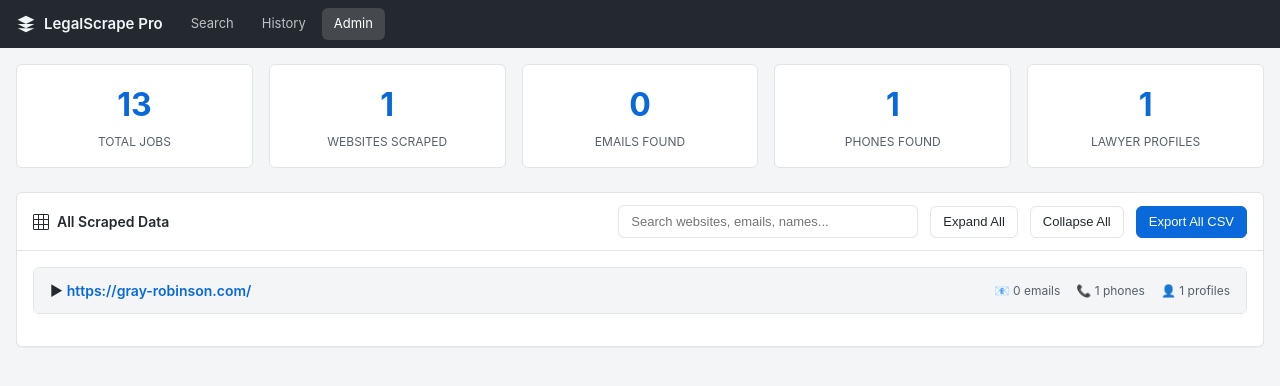
After one commit to subhrajitm/scrapper, a Flask app: page /admin in a window 1280 px wide. The commit adds this page. Shown: the top 386 px of the page. Run offline with Flask 3, Linux system fonts and the light colour scheme.

Commit message:
admin updated

```diff
--- a/app.py
+++ b/app.py
@@ -24,14 +24,23 @@ from scrapy_scraper import (
 )
 from list_importer import search_from_list, normalize_url
 
-# Import database for caching (optional)
+# Import database for caching and persistence (optional)
 try:
-    from database import init_db, get_recent_jobs, get_cached_search, save_search_cache, make_cache_key
+    from database import (
+        init_db,
+        get_recent_jobs,
+        get_job_items,
+        get_cached_search,
+        save_search_cache,
+        make_cache_key,
+    )
     init_db()
     DB_AVAILABLE = True
-except Exception:
+except Exception as e:
+    print(f"Database not available: {e}")
     DB_AVAILABLE = False
     def get_recent_jobs(limit=50): return []
+    def get_job_items(job_id): return []
 
 app = Flask(__name__)
 
@@ -279,6 +288,78 @@ def api_jobs():
 def history_page():
     """Job history page."""
     return render_template("history.html")
+
+
+@app.route("/admin", methods=["GET"])
+def admin_page():
+    """Admin panel to view all scraped data."""
+    return render_template("admin.html")
+
+
+@app.route("/api/admin/data", methods=["GET"])
+def api_admin_data():
+    """Get all scraped data for admin panel (from memory + database)."""
+    from scrapy_scraper import scraped_items_by_job, scraping_progress_by_job
+
+    jobs_data = []
+    seen_job_ids = set()
+
+    # First, get data from in-memory (current session)
+    for job_id, items in scraped_items_by_job.items():
+        seen_job_ids.add(job_id)
+        progress = scraping_progress_by_job.get(job_id, {})
+        jobs_data.append({
+            "job_id": job_id,
+            "status": progress.get("status", "unknown"),
+            "total_urls": progress.get("total", 0),
+            "completed": progress.get("completed", 0),
+            "items": items,
+            "source": "memory",
+        })
+
+    # Then, get data from database (persisted from previous sessions)
+    if DB_AVAILABLE:
+        try:
+            from database import get_recent_jobs, get_job_items
+            db_jobs = get_recent_jobs(limit=100)
+            for job in db_jobs:
+                if job.id not in seen_job_ids:
+                    db_items = get_job_items(job.id)
+                    jobs_data.append({
+                        "job_id": job.id,
+                        "status": job.status,
+                        "total_urls": job.total_urls,
+                        "completed": job.completed_urls,
+                        "items": db_items,
+                        "source": "database",
+                        "created_at": job.created_at.isoformat() if job.created_at else None,
+                    })
+        except Exception as e:
+            print(f"Error loading from DB: {e}")
+
+    return jsonify({"jobs": jobs_data})
+
+
+@app.route("/api/admin/export-csv", methods=["GET"])
+def api_admin_export_csv():
+    """Export all scraped data as CSV."""
+    from scrapy_scraper import scraped_items_by_job
+
+    all_items = []
+    for job_id, items in scraped_items_by_job.items():
+        all_items.extend(items)
+
+    if not all_items:
+        return Response("No data to export", mimetype="text/plain")
+
+    websites = [item.get("website", "") for item in all_items]
+    csv_content = build_csv_from_scraped_data(websites, all_items)
+
+    return Response(
+        csv_content,
+        mimetype="text/csv",
+        headers={"Content-Disposition": "attachment; filename=all_scraped_data.csv"},
+    )
 
 
 def build_csv_from_scraped_data(websites: List[str], scraped_data: List[dict]) -> str:
--- /dev/null
+++ b/templates/admin.html
@@ -0,0 +1,370 @@
+<!DOCTYPE html>
+<html lang="en">
+<head>
+  <meta charset="UTF-8">
+  <meta name="viewport" content="width=device-width, initial-scale=1.0">
+  <title>Admin Panel - LegalScrape Pro</title>
+  <style>
+    :root {
+      --bg: #f4f5f7;
+      --surface: #fff;
+      --border: #e1e4e8;
+      --text: #24292f;
+      --text-muted: #57606a;
+      --primary: #0969da;
+      --success: #1a7f37;
+      --success-bg: #dafbe1;
+      --warning: #9a6700;
+      --warning-bg: #fff8c5;
+      --danger: #cf222e;
+      --danger-bg: #ffebe9;
+      --header-bg: #24292f;
+      --header-text: #f0f6fc;
+      --radius: 6px;
+      --shadow-sm: 0 1px 0 rgba(31,35,40,.04);
+    }
+    * { box-sizing: border-box; margin: 0; padding: 0; }
+    body {
+      font-family: -apple-system, BlinkMacSystemFont, 'Segoe UI', 'Noto Sans', Helvetica, Arial, sans-serif;
+      background: var(--bg);
+      color: var(--text);
+      font-size: 14px;
+      line-height: 1.5;
+    }
+    .header {
+      background: var(--header-bg);
+      padding: 0 16px;
+      height: 48px;
+      display: flex;
+      align-items: center;
+      gap: 16px;
+      position: sticky;
+      top: 0;
+      z-index: 100;
+    }
+    .logo {
+      color: var(--header-text);
+      font-weight: 600;
+      font-size: 15px;
+      text-decoration: none;
+      display: flex;
+      align-items: center;
+      gap: 8px;
+    }
+    .logo svg { fill: var(--header-text); }
+    .nav { display: flex; gap: 4px; }
+    .nav a {
+      color: rgba(255,255,255,.7);
+      text-decoration: none;
+      font-size: 13px;
+      padding: 6px 12px;
+      border-radius: var(--radius);
+      transition: all .15s;
+    }
+    .nav a:hover { color: #fff; background: rgba(255,255,255,.1); }
+    .nav a.active { color: #fff; background: rgba(255,255,255,.15); }
+    .main { max-width: 1400px; margin: 0 auto; padding: 16px; }
+    .stats-grid {
+      display: grid;
+      grid-template-columns: repeat(auto-fit, minmax(200px, 1fr));
+      gap: 16px;
+      margin-bottom: 24px;
+    }
+    .stat-card {
+      background: var(--surface);
+      border: 1px solid var(--border);
+      border-radius: var(--radius);
+      padding: 16px;
+      text-align: center;
+    }
+    .stat-value { font-size: 32px; font-weight: 700; color: var(--primary); }
+    .stat-label { font-size: 12px; color: var(--text-muted); text-transform: uppercase; margin-top: 4px; }
+    .panel {
+      background: var(--surface);
+      border: 1px solid var(--border);
+      border-radius: var(--radius);
+      box-shadow: var(--shadow-sm);
+      margin-bottom: 16px;
+    }
+    .panel-header {
+      padding: 12px 16px;
+      border-bottom: 1px solid var(--border);
+      display: flex;
+      align-items: center;
+      justify-content: space-between;
+      gap: 12px;
+      flex-wrap: wrap;
+    }
+    .panel-title { font-size: 14px; font-weight: 600; display: flex; align-items: center; gap: 8px; }
+    .panel-body { padding: 16px; }
+    .website-card {
+      border: 1px solid var(--border);
+      border-radius: var(--radius);
+      margin-bottom: 16px;
+      overflow: hidden;
+    }
+    .website-header {
+      background: var(--bg);
+      padding: 12px 16px;
+      display: flex;
+      align-items: center;
+      justify-content: space-between;
+      cursor: pointer;
+      user-select: none;
+    }
+    .website-header:hover { background: #e9ebee; }
+    .website-url { font-weight: 600; color: var(--primary); }
+    .website-stats { display: flex; gap: 16px; font-size: 12px; color: var(--text-muted); }
+    .website-stats span { display: flex; align-items: center; gap: 4px; }
+    .website-content { display: none; padding: 16px; border-top: 1px solid var(--border); }
+    .website-content.open { display: block; }
+    .data-section { margin-bottom: 16px; }
+    .data-section:last-child { margin-bottom: 0; }
+    .data-section h4 { font-size: 12px; text-transform: uppercase; color: var(--text-muted); margin-bottom: 8px; }
+    .data-list { display: flex; flex-wrap: wrap; gap: 8px; }
+    .data-tag {
+      background: var(--bg);
+      border: 1px solid var(--border);
+      padding: 4px 10px;
+      border-radius: 16px;
+      font-size: 12px;
+      font-family: monospace;
+    }
+    .data-tag.email { background: #ddf4ff; border-color: #54aeff; }
+    .data-tag.phone { background: #dafbe1; border-color: #4ac26b; }
+    .profile-card {
+      background: var(--bg);
+      border: 1px solid var(--border);
+      border-radius: var(--radius);
+      padding: 12px;
+      margin-bottom: 8px;
+    }
+    .profile-name { font-weight: 600; margin-bottom: 4px; }
+    .profile-details { font-size: 12px; color: var(--text-muted); }
+    .profile-details a { color: var(--primary); }
+    .empty-msg { color: var(--text-muted); font-style: italic; }
+    .btn {
+      height: 32px;
+      padding: 0 12px;
+      border: 1px solid var(--border);
+      border-radius: var(--radius);
+      font-size: 13px;
+      font-weight: 500;
+      cursor: pointer;
+      display: inline-flex;
+      align-items: center;
+      gap: 6px;
+      transition: all .15s;
+      text-decoration: none;
+      background: var(--surface);
+      color: var(--text);
+    }
+    .btn:hover { background: var(--bg); }
+    .btn-primary { background: var(--primary); border-color: var(--primary); color: #fff; }
+    .btn-primary:hover { background: #0860ca; }
+    .btn-danger { background: var(--danger); border-color: var(--danger); color: #fff; }
+    .btn-danger:hover { background: #a40e26; }
+    .search-box {
+      padding: 8px 12px;
+      border: 1px solid var(--border);
+      border-radius: var(--radius);
+      font-size: 13px;
+      width: 300px;
+    }
+    .filters { display: flex; gap: 12px; align-items: center; flex-wrap: wrap; }
+    .toggle-icon { transition: transform .2s; }
+    .toggle-icon.open { transform: rotate(90deg); }
+    @media (max-width: 768px) {
+      .stats-grid { grid-template-columns: repeat(2, 1fr); }
+      .search-box { width: 100%; }
+    }
+  </style>
+</head>
+<body>
+  <header class="header">
+    <a href="/" class="logo">
+      <svg width="20" height="20" viewBox="0 0 24 24"><path d="M12 2L2 7l10 5 10-5-10-5zM2 17l10 5 10-5M2 12l10 5 10-5"/></svg>
+      LegalScrape Pro
+    </a>
+    <nav class="nav">
+      <a href="/">Search</a>
+      <a href="/history">History</a>
+      <a href="/admin" class="active">Admin</a>
+    </nav>
+  </header>
+
+  <main class="main">
+    <!-- Stats Overview -->
+    <div class="stats-grid">
+      <div class="stat-card">
+        <div class="stat-value" id="totalJobs">0</div>
+        <div class="stat-label">Total Jobs</div>
+      </div>
+      <div class="stat-card">
+        <div class="stat-value" id="totalWebsites">0</div>
+        <div class="stat-label">Websites Scraped</div>
+      </div>
+      <div class="stat-card">
+        <div class="stat-value" id="totalEmails">0</div>
+        <div class="stat-label">Emails Found</div>
+      </div>
+      <div class="stat-card">
+        <div class="stat-value" id="totalPhones">0</div>
+        <div class="stat-label">Phones Found</div>
+      </div>
+      <div class="stat-card">
+        <div class="stat-value" id="totalProfiles">0</div>
+        <div class="stat-label">Lawyer Profiles</div>
+      </div>
+    </div>
+
+    <!-- Data Panel -->
+    <div class="panel">
+      <div class="panel-header">
+        <span class="panel-title">
+          <svg width="16" height="16" viewBox="0 0 16 16" fill="currentColor"><path d="M0 1.5A1.5 1.5 0 0 1 1.5 0h13A1.5 1.5 0 0 1 16 1.5v13a1.5 1.5 0 0 1-1.5 1.5h-13A1.5 1.5 0 0 1 0 14.5v-13zM1.5 1a.5.5 0 0 0-.5.5V5h4V1H1.5zM5 6H1v4h4V6zm1 4h4V6H6v4zm-1 1H1v3.5a.5.5 0 0 0 .5.5H5v-4zm1 0v4h4v-4H6zm5 0v4h3.5a.5.5 0 0 0 .5-.5V11h-4zm0-1h4V6h-4v4zm0-5h4V1.5a.5.5 0 0 0-.5-.5H11v4zm-1 0V1H6v4h4z"/></svg>
+          All Scraped Data
+        </span>
+        <div class="filters">
+          <input type="text" class="search-box" id="searchBox" placeholder="Search websites, emails, names...">
+          <button class="btn" onclick="expandAll()">Expand All</button>
+          <button class="btn" onclick="collapseAll()">Collapse All</button>
+          <button class="btn btn-primary" onclick="exportAll()">Export All CSV</button>
+        </div>
+      </div>
+      <div class="panel-body" id="dataContainer">
+        <p class="empty-msg">Loading data...</p>
+      </div>
+    </div>
+  </main>
+
+  <script>
+    let allData = [];
+
+    function escapeHtml(s) {
+      if (!s) return '';
+      return String(s).replace(/&/g,'&amp;').replace(/</g,'&lt;').replace(/>/g,'&gt;').replace(/"/g,'&quot;');
+    }
+
+    function toggleWebsite(el) {
+      const content = el.nextElementSibling;
+      const icon = el.querySelector('.toggle-icon');
+      content.classList.toggle('open');
+      icon.classList.toggle('open');
+    }
+
+    function expandAll() {
+      document.querySelectorAll('.website-content').forEach(el => el.classList.add('open'));
+      document.querySelectorAll('.toggle-icon').forEach(el => el.classList.add('open'));
+    }
+
+    function collapseAll() {
+      document.querySelectorAll('.website-content').forEach(el => el.classList.remove('open'));
+      document.querySelectorAll('.toggle-icon').forEach(el => el.classList.remove('open'));
+    }
+
+    function renderData(data, filter = '') {
+      const container = document.getElementById('dataContainer');
+      filter = filter.toLowerCase();
+
+      let html = '';
+      let totalEmails = 0, totalPhones = 0, totalProfiles = 0, websiteCount = 0;
+
+      data.forEach(job => {
+        const items = job.items || [];
+        items.forEach(item => {
+          const website = item.website || '';
+          const emails = item.emails || [];
+          const phones = item.phones || [];
+          const profiles = item.lawyer_profiles || [];
+
+          // Filter
+          if (filter) {
+            const searchText = [website, ...emails, ...phones, ...profiles.map(p => p.lawyer_name || '')].join(' ').toLowerCase();
+            if (!searchText.includes(filter)) return;
+          }
+
+          websiteCount++;
+          totalEmails += emails.length;
+          totalPhones += phones.length;
+          totalProfiles += profiles.length;
+
+          html += `
+            <div class="website-card">
+              <div class="website-header" onclick="toggleWebsite(this)">
+                <div>
+                  <span class="toggle-icon">▶</span>
+                  <span class="website-url">${escapeHtml(website)}</span>
+                </div>
+                <div class="website-stats">
+                  <span>📧 ${emails.length} emails</span>
+                  <span>📞 ${phones.length} phones</span>
+                  <span>👤 ${profiles.length} profiles</span>
+                </div>
+              </div>
+              <div class="website-content">
+                <div class="data-section">
+                  <h4>Emails</h4>
+                  ${emails.length ? `<div class="data-list">${emails.map(e => `<span class="data-tag email">${escapeHtml(e)}</span>`).join('')}</div>` : '<p class="empty-msg">No emails found</p>'}
+                </div>
+                <div class="data-section">
+                  <h4>Phone Numbers</h4>
+                  ${phones.length ? `<div class="data-list">${phones.map(p => `<span class="data-tag phone">${escapeHtml(p)}</span>`).join('')}</div>` : '<p class="empty-msg">No phones found</p>'}
+                </div>
+                <div class="data-section">
+                  <h4>Lawyer Profiles (${profiles.length})</h4>
+                  ${profiles.length ? profiles.map(p => `
+                    <div class="profile-card">
+                      <div class="profile-name">${escapeHtml(p.lawyer_name) || 'Unknown'}</div>
+                      <div class="profile-details">
+                        ${p.lawyer_email ? `📧 ${escapeHtml(p.lawyer_email)}` : ''}
+                        ${p.lawyer_phone ? ` 📞 ${escapeHtml(p.lawyer_phone)}` : ''}
+                        ${p.profile_url ? ` <a href="${escapeHtml(p.profile_url)}" target="_blank">View Profile →</a>` : ''}
+                      </div>
+                    </div>
+                  `).join('') : '<p class="empty-msg">No profiles found</p>'}
+                </div>
+              </div>
+            </div>
+          `;
+        });
+      });
+
+      if (!html) {
+        html = '<p class="empty-msg">No data found. Start scraping to see results here.</p>';
+      }
+
+      container.innerHTML = html;
+
+      // Update stats
+      document.getElementById('totalJobs').textContent = data.length;
+      document.getElementById('totalWebsites').textContent = websiteCount;
+      document.getElementById('totalEmails').textContent = totalEmails;
+      document.getElementById('totalPhones').textContent = totalPhones;
+      document.getElementById('totalProfiles').textContent = totalProfiles;
+    }
+
+    async function loadData() {
+      try {
+        const res = await fetch('/api/admin/data');
+        const data = await res.json();
+        allData = data.jobs || [];
+        renderData(allData);
+      } catch (e) {
+        document.getElementById('dataContainer').innerHTML = `<p class="empty-msg">Error loading data: ${e.message}</p>`;
+      }
+    }
+
+    function exportAll() {
+      window.location.href = '/api/admin/export-csv';
+    }
+
+    // Search
+    document.getElementById('searchBox').addEventListener('input', (e) => {
+      renderData(allData, e.target.value);
+    });
+
+    loadData();
+  </script>
+</body>
+</html>
--- a/templates/history.html
+++ b/templates/history.html
@@ -126,7 +126,7 @@
     <nav class="nav">
       <a href="/">Search</a>
       <a href="/history" class="active">History</a>
-      <a href="#">Settings</a>
+      <a href="/admin">Admin</a>
     </nav>
   </header>
 
--- a/templates/index.html
+++ b/templates/index.html
@@ -260,7 +260,7 @@
       <nav class="nav">
         <a href="/" class="active">Search</a>
         <a href="/history">History</a>
-        <a href="#">Settings</a>
+        <a href="/admin">Admin</a>
       </nav>
     </div>
   </header>
```
Also changed, not shown: scrapy_scraper.py (+24 -1 lines), legalscrape.db.
